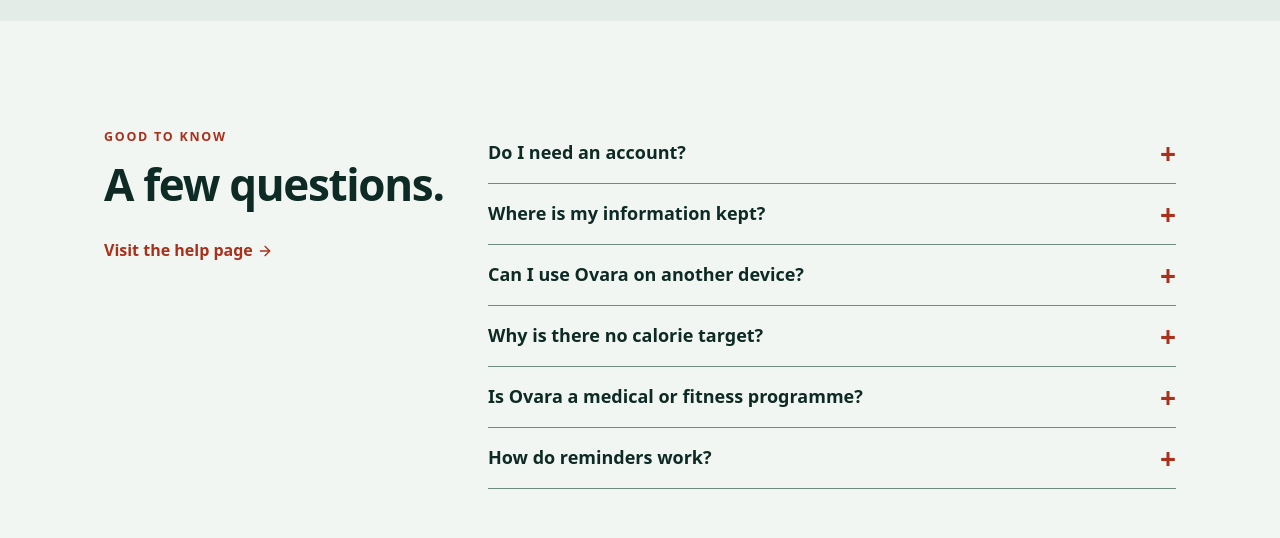
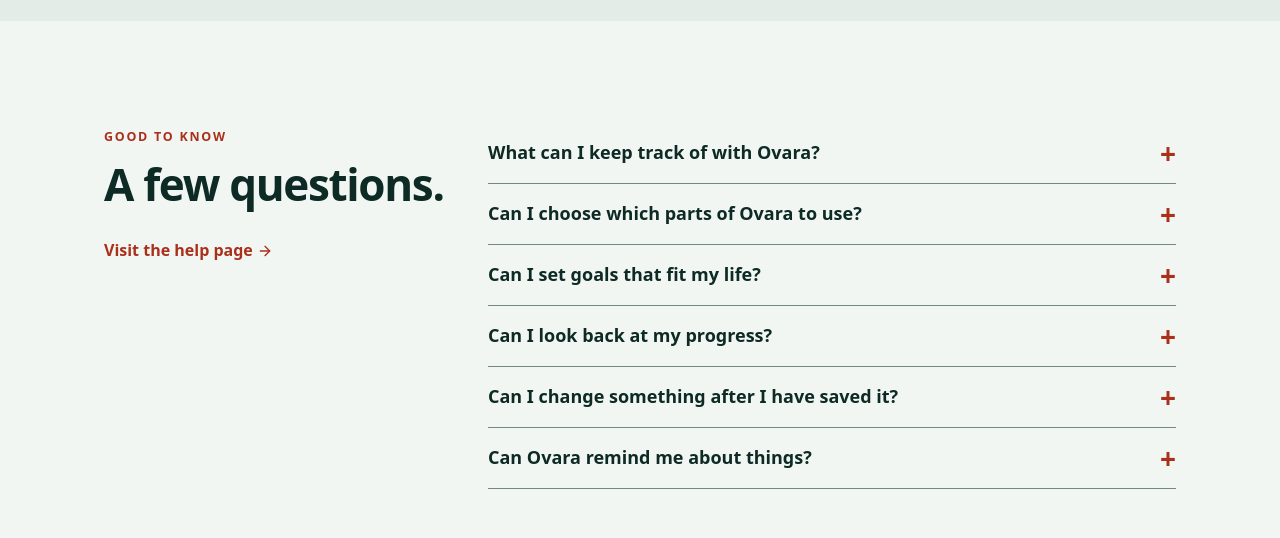
Before and after one commit to Wuraola-Adebisi/Ovara, a React (Vite) app: page / in a window 1280 px wide. Shown: the part 5220-5758 px from the top of the page. Built offline with nearby package versions, Linux system fonts and the light colour scheme.

Commit message:
Make homepage FAQs product-focused

```diff
--- a/src/data/faq.ts
+++ b/src/data/faq.ts
@@ -31,5 +31,28 @@ export const faqGroups: FaqGroup[] = [
 ];
 
 export const homeFaq = [
-  faqGroups[0].items[0], faqGroups[1].items[0], faqGroups[1].items[1], faqGroups[2].items[0], faqGroups[0].items[3], faqGroups[3].items[0],
+  {
+    q: 'What can I keep track of with Ovara?',
+    a: 'Keep notes on movement, meals, water, routines and how you feel. You can also journal, set personal goals and see your days together on a calendar.',
+  },
+  {
+    q: 'Can I choose which parts of Ovara to use?',
+    a: 'Yes. Use the parts that feel useful to you and leave the rest aside. You can change what you focus on whenever you like.',
+  },
+  {
+    q: 'Can I set goals that fit my life?',
+    a: 'Yes. Set personal goals with a daily, weekly or monthly rhythm, choose a target that feels right and adjust it as your circumstances change.',
+  },
+  {
+    q: 'Can I look back at my progress?',
+    a: 'Yes. Your calendar and insights help you revisit earlier days and see how your activity, routines, water and reflections have taken shape over time.',
+  },
+  {
+    q: 'Can I change something after I have saved it?',
+    a: 'Yes. You can edit activities, meal notes, routines, goals and journal entries whenever you need to.',
+  },
+  {
+    q: 'Can Ovara remind me about things?',
+    a: 'You can set reminders for the things you want to make time for, such as drinking water or taking a pause. Reminders can appear while Ovara is open in your browser.',
+  },
 ];
```
